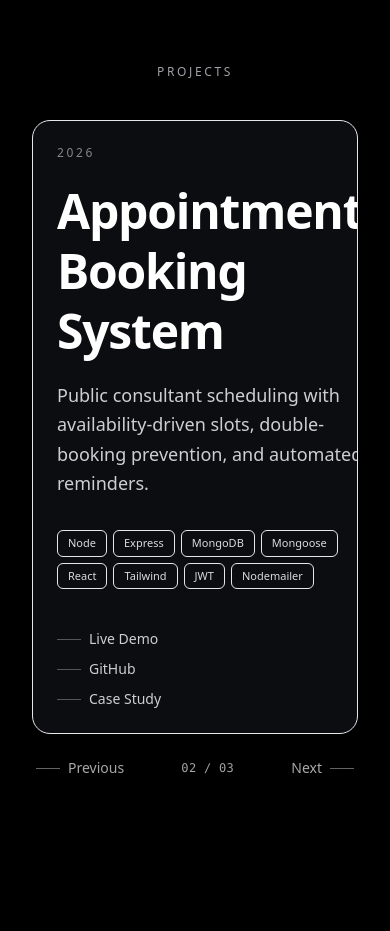
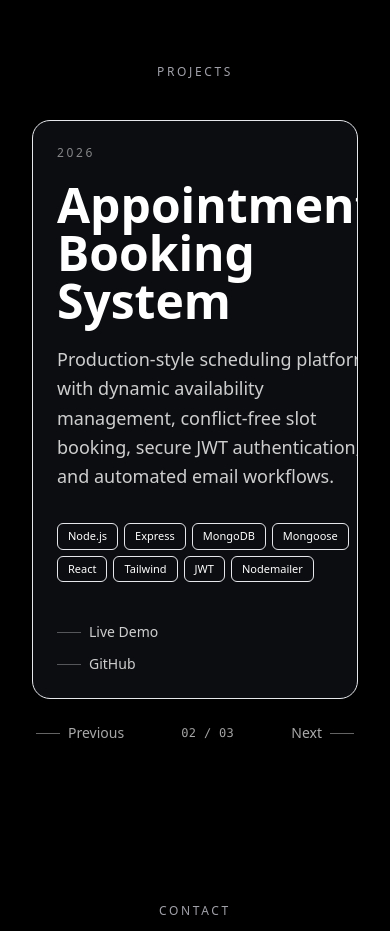
Before and after one commit to uppi07/my-profile, a React (Vite) app: page / in a window 390 px wide. Shown: the part 860-1791 px from the top of the page. Built offline with nearby package versions, Linux system fonts and the light colour scheme.

Commit message:
Updated projects

```diff
--- a/src/components/Projects.jsx
+++ b/src/components/Projects.jsx
@@ -5,30 +5,51 @@ import { PROJECTS } from "../data";
 
 export default function Projects() {
   const [active, setActive] = useState(0);
+  const [previewUrl, setPreviewUrl] = useState(null);
+  const [paused, setPaused] = useState(false);
+
   const total = PROJECTS.length;
   const AUTO_MS = 4500;
 
+  // Auto carousel with pause on hover
   useEffect(() => {
-    const id = setInterval(() => setActive((a) => (a + 1) % total), AUTO_MS);
+    if (paused) return;
+
+    const id = setInterval(() => {
+      setActive((a) => (a + 1) % total);
+    }, AUTO_MS);
+
     return () => clearInterval(id);
-  }, [total]);
+  }, [total, paused]);
 
   const next = () => setActive((a) => (a + 1) % total);
   const prev = () => setActive((a) => (a - 1 + total) % total);
 
   return (
+    <>
       <Section id="work" eyebrow="Projects" title="" align="center">
         <div className="w-full space-y-6 px-2">
-        <div className="relative overflow-hidden rounded-[18px] border border-white/12 bg-[#0c0d11] shadow-[0_26px_70px_-40px_rgba(0,0,0,0.9)] p-6 md:p-14 min-h-[520px]">
+
+          {/* Project container */}
+          <div
+            onMouseEnter={() => setPaused(true)}
+            onMouseLeave={() => setPaused(false)}
+            className="relative overflow-hidden rounded-[18px] border border-white/12 bg-[#0c0d11] shadow-[0_26px_70px_-40px_rgba(0,0,0,0.9)] p-6 md:p-14 min-h-[520px]"
+          >
             <AnimatePresence mode="wait">
               {PROJECTS.map((project, index) =>
                 index === active ? (
-                <ProjectCard key={project.title} project={project} />
+                  <ProjectCard
+                    key={project.title}
+                    project={project}
+                    onPreview={(url) => setPreviewUrl(url)}
+                  />
                 ) : null
               )}
             </AnimatePresence>
           </div>
 
+          {/* Controls */}
           <div className="flex items-center justify-between text-sm text-white/70 px-1">
             <button
               onClick={prev}
@@ -37,9 +58,12 @@ export default function Projects() {
               <span className="h-px w-6 bg-white/40" />
               Previous
             </button>
+
             <div className="text-xs font-mono tracking-wide">
-            {String(active + 1).padStart(2, "0")} / {String(total).padStart(2, "0")}
+              {String(active + 1).padStart(2, "0")} /{" "}
+              {String(total).padStart(2, "0")}
             </div>
+
             <button
               onClick={next}
               className="flex items-center gap-2 hover:text-white transition"
@@ -50,61 +74,117 @@ export default function Projects() {
           </div>
         </div>
       </Section>
+
+      {/* Preview Modal */}
+      <AnimatePresence>
+        {previewUrl && (
+          <motion.div
+            className="fixed inset-0 bg-black/70 backdrop-blur-sm z-[999] flex items-center justify-center"
+            initial={{ opacity: 0 }}
+            animate={{ opacity: 1 }}
+            exit={{ opacity: 0 }}
+            onClick={() => setPreviewUrl(null)}
+          >
+            <motion.div
+              className="relative w-[95%] h-[90%] bg-black rounded-2xl overflow-hidden border border-white/10"
+              initial={{ scale: 0.92, opacity: 0 }}
+              animate={{ scale: 1, opacity: 1 }}
+              exit={{ scale: 0.92, opacity: 0 }}
+              transition={{ duration: 0.25 }}
+              onClick={(e) => e.stopPropagation()}
+            >
+              <button
+                onClick={() => setPreviewUrl(null)}
+                className="absolute top-4 right-4 z-10 bg-white/10 hover:bg-white/20 px-3 py-1 rounded-lg text-sm"
+              >
+                ✕ Close
+              </button>
+
+              <iframe
+                src={previewUrl}
+                className="w-full h-full border-0"
+                title="Project Preview"
+              />
+            </motion.div>
+          </motion.div>
+        )}
+      </AnimatePresence>
+    </>
   );
 }
 
-function ProjectCard({ project }) {
+function ProjectCard({ project, onPreview }) {
   return (
     <motion.div
-      className="grid md:grid-cols-[2fr_1fr] items-start justify-between gap-10 md:gap-16 h-full"
+      className="grid md:grid-cols-[2fr_1fr] gap-10 md:gap-16 h-full"
       initial={{ opacity: 0, y: 16, scale: 0.98 }}
       animate={{ opacity: 1, y: 0, scale: 1 }}
       exit={{ opacity: 0, y: -12, scale: 0.98 }}
-      transition={{ duration: 0.35, ease: [0.33, 1, 0.68, 1] }}
+      transition={{ duration: 0.35 }}
     >
-      <div className="flex-1 space-y-5 md:pr-12">
-        <div className="text-xs uppercase tracking-[0.22em] text-white/50">{project.year}</div>
-        <h3 className="text-5xl md:text-6xl font-semibold tracking-tight leading-tight text-white">
+      <div className="space-y-5 md:pr-12">
+        <div className="text-xs uppercase tracking-[0.22em] text-white/50">
+          {project.year}
+        </div>
+
+        <h3 className="text-5xl md:text-6xl font-semibold text-white">
           {project.title}
         </h3>
-        <p className="text-lg md:text-xl text-white/80 leading-relaxed max-w-4xl">
+
+        <p className="text-lg md:text-xl text-white/80 leading-relaxed">
           {project.tagline}
         </p>
+
         <div className="flex flex-wrap gap-1.5 text-[11px] text-white/78 pt-3">
           {project.stack.map((s) => (
-            <span key={s} className="px-2.5 py-1 border border-white/14 rounded-md text-white/85">
+            <span
+              key={s}
+              className="px-2.5 py-1 border border-white/14 rounded-md"
+            >
               {s}
             </span>
           ))}
         </div>
       </div>
 
-      <motion.div
-        className="flex flex-col gap-2.5 text-sm text-white/88 md:min-w-[200px] items-start justify-start"
-        initial={{ opacity: 0, y: 10 }}
-        animate={{ opacity: 1, y: 0 }}
-        transition={{ delay: 0.15, duration: 0.3, ease: "easeOut" }}
-      >
-        <ActionLink href={project.links.live} label="Live Demo" />
-        <ActionLink href={project.links.code} label="GitHub" />
-        <ActionLink href={project.links.live} label="Case Study" />
-      </motion.div>
+      <div className="flex flex-col gap-3 text-sm text-white/88">
+        <ActionLink
+          label="Live Demo"
+          onClick={() => onPreview(project.links.live)}
+        />
+
+        <ActionLink
+          label="GitHub"
+          href={project.links.code}
+          external
+        />
+      </div>
     </motion.div>
   );
 }
 
-function ActionLink({ href, label }) {
+function ActionLink({ label, href, external, onClick }) {
+  if (external) {
     return (
-    <motion.a
+      <a
         href={href}
         target="_blank"
         rel="noreferrer"
         className="inline-flex items-center gap-2 text-white/80 hover:text-white transition"
-      whileHover={{ x: 2 }}
-      transition={{ duration: 0.18, ease: "easeOut" }}
       >
         <span className="h-px w-6 bg-white/30" />
-      <span>{label}</span>
-    </motion.a>
+        {label}
+      </a>
     );
   }
+
+  return (
+    <button
+      onClick={onClick}
+      className="inline-flex items-center gap-2 text-white/80 hover:text-white transition"
+    >
+      <span className="h-px w-6 bg-white/30" />
+      {label}
+    </button>
+  );
+}
--- a/src/data.js
+++ b/src/data.js
@@ -20,36 +20,49 @@ export const SKILLS = [
 
 export const PROJECTS = [
   {
-    title: "FindRightJob",
+    title: "Recruitimee",
     year: "2026",
-    tagline: "A job-search platform with microservices + real-time matching.",
-    stack: ["React", "Node", "MySQL", "Kafka", "Redis"],
+    tagline:
+      "A recruitment intelligence platform enabling candidate discovery, role matching, and structured hiring workflows with scalable search and filtering.",
+    stack: ["React", "Node.js", "MySQL", "Redis", "Kafka"],
     links: {
-      live: "https://example.com",
-      code: "https://github.com/yourhandle/findrightjob"
+      live: "https://www.recruitemee.com",
+      code: "https://github.com/yourhandle/recruitimee"
     }
   },
   {
     title: "Appointment Booking System",
     year: "2026",
-    tagline: "Public consultant scheduling with availability-driven slots, double-booking prevention, and automated reminders.",
-    stack: ["Node", "Express", "MongoDB", "Mongoose", "React", "Tailwind", "JWT", "Nodemailer"],
+    tagline:
+      "Production-style scheduling platform with dynamic availability management, conflict-free slot booking, secure JWT authentication, and automated email workflows.",
+    stack: [
+      "Node.js",
+      "Express",
+      "MongoDB",
+      "Mongoose",
+      "React",
+      "Tailwind",
+      "JWT",
+      "Nodemailer"
+    ],
     links: {
       live: "https://example.com",
-      code: "https://github.com/yourhandle/url-shortener"
+      code: "https://github.com/yourhandle/appointment-booking-system"
     }
   },
   {
     title: "Instagram-like Feed System",
     year: "2026",
-    tagline: "Feed generation strategies + scalable read paths.",
-    stack: ["Node", "MongoDB", "Redis"],
+    tagline:
+      "Feed generation strategies and scalable read-optimized architecture.",
+    stack: ["Node.js", "MongoDB", "Redis"],
     links: {
       live: "https://example.com",
       code: "https://github.com/yourhandle/insta-feed"
     }
   }
 ];
+
 
 export const EXPERIENCE = [
   {
```
Lines whose indentation alone changed are shown as unchanged.
